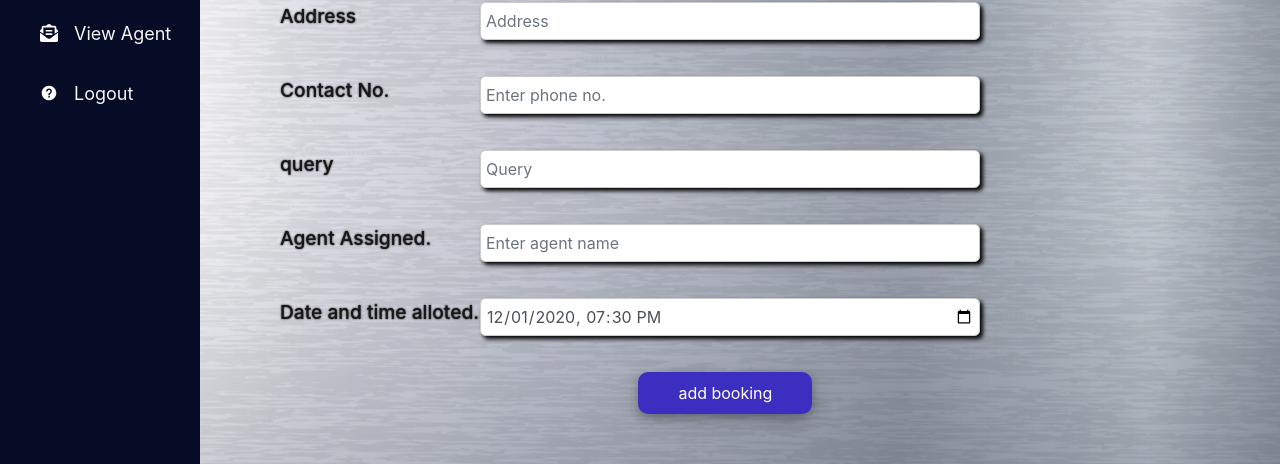
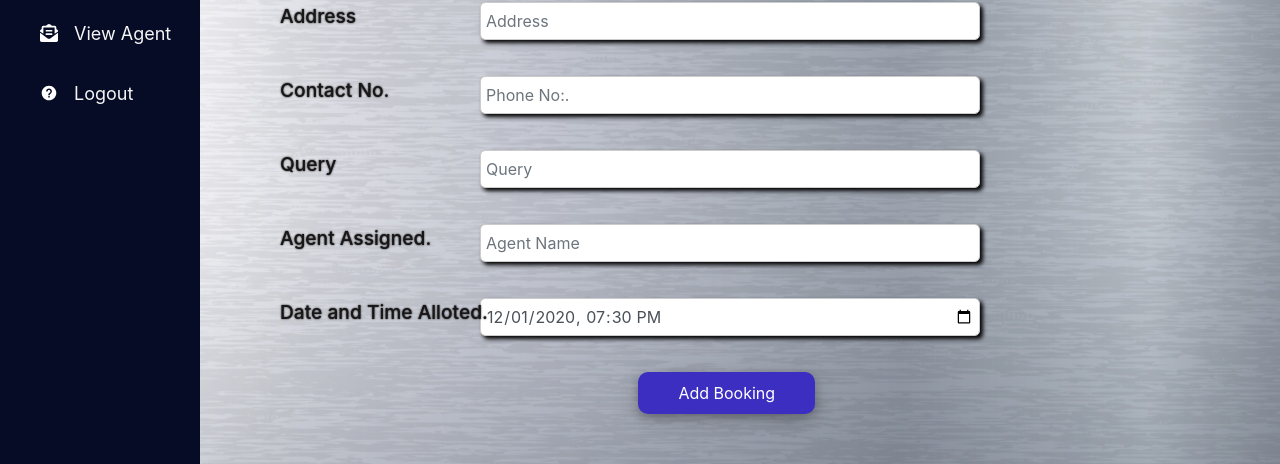
Before and after one commit to manuchaturvedi/Servicefrontend, a React (Create React App) app: page /AddBooking in a window 1280 px wide. Shown: the part 261-725 px from the top of the page. Built offline with nearby package versions, Linux system fonts and the light colour scheme.

Commit message:
changes completed

```diff
--- a/src/AddAgent.js
+++ b/src/AddAgent.js
@@ -22,18 +22,18 @@ export default class AddAgent extends Component {
                 </div>
                 <div className="form-group">
                     <label>Contact No.</label>
-                    <input type="number" className="form-control" placeholder="Enter phone no." />
+                    <input type="number" className="form-control" placeholder="Phone No:" />
                 </div>
                 <div className="form-group">
-                    <label>Join on</label>
+                    <label>Join On</label>
                     <input type="datetime-local" className="form-control" placeholder="Join Date" value="2020-12-01T19:30" />
                 </div>
                 <div className="form-group">
                     <label>UserName Alloted.</label>
-                    <input type="text" className="form-control" placeholder="Enter user name" />
+                    <input type="text" className="form-control" placeholder="User Name" />
                 </div>
                 <div className="form-group">
-                    <label>Password alloted.</label>
+                    <label>Password Alloted.</label>
                     <input type="text" className="form-control" placeholder="Password" />
                 </div>
 
--- a/src/Login.js
+++ b/src/Login.js
@@ -56,7 +56,7 @@ export default class Login extends Component {
               <h6>Powered By:</h6>
                <h5> NCS Technologies
               </h5>
-              <div style={{color: '',padding:'5px',}}>
+              <div style={{color: '',padding:'5px',cursor: 'pointer'}}>
               <IconContext.Provider
                   value={{ color: '#25d366', size: '50px' }} >
               <FaIcons.FaWhatsappSquare size={45}  />
--- a/src/signin.js
+++ b/src/signin.js
@@ -23,21 +23,21 @@ export default class Signin extends Component {
                 </div>
                 <div className="form-group">
                     <label>Contact No.</label>
-                    <input type="number" className="form-control" placeholder="Enter phone no." />
+                    <input type="number" className="form-control" placeholder="Phone No:." />
                 </div>
                 <div className="form-group">
-                    <label>query</label>
+                    <label>Query</label>
                     <input type="text" className="form-control" placeholder="Query" />
                 </div>
                 <div className="form-group">
                     <label>Agent Assigned.</label>
-                    <input type="text" className="form-control" placeholder="Enter agent name" />
+                    <input type="text" className="form-control" placeholder="Agent Name" />
                 </div>
                 <div className="form-group">
-                    <label>Date and time alloted.</label>
+                    <label>Date and Time Alloted.</label>
                     <input type="datetime-local" className="form-control" placeholder="date and time" value="2020-12-01T19:30" />
                 </div>
-                <button className="button" >add booking</button>
+                <button className="button" >Add Booking</button>
             </form>
             </div>
         );
```
Also changed, not shown: 1 other file (tests, documents, lock files or other folders).
